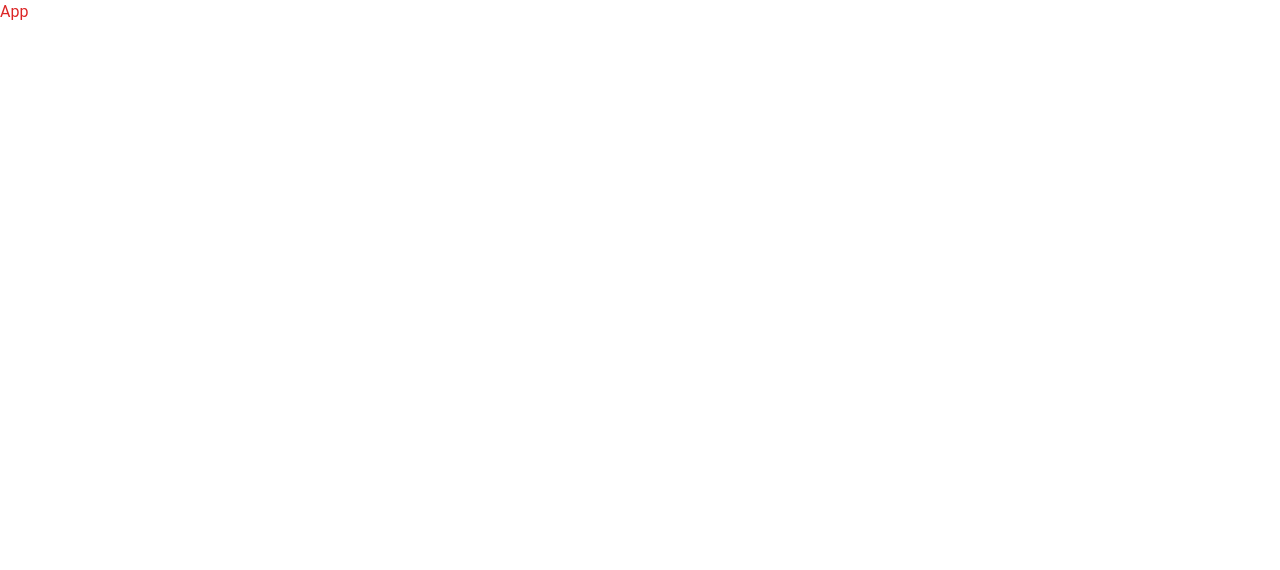
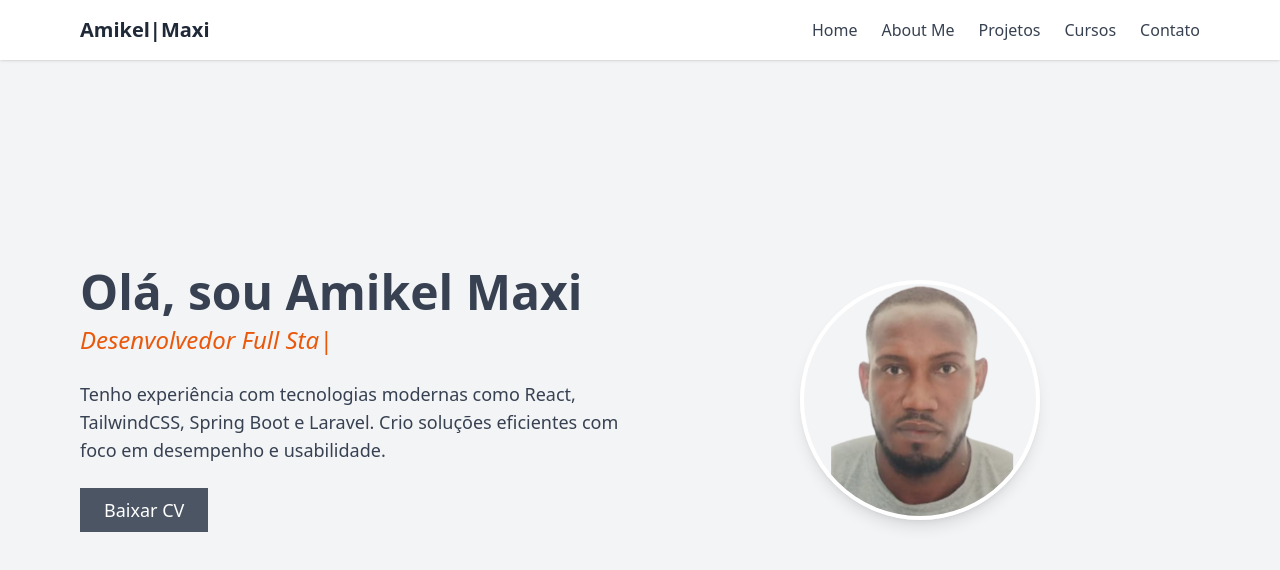
Before and after one commit to maxiamikel19/portfolio, a React (Vite) app: page / in a window 1280 px wide. Shown: the top 570 px of the page. Built offline with nearby package versions, Linux system fonts and the light colour scheme.

Commit message:
Impl Hero

```diff
--- a/src/App.jsx
+++ b/src/App.jsx
@@ -1,9 +1,11 @@
-import React from "react";
+import Navbar from "./components/Navbar";
+import Hero from "./components/Hero";
 
 const App = () => {
   return (
-    <div>
-      <h2 className="text-red-600">App</h2>
+    <div className="scroll-smooth">
+      <Navbar />
+      <Hero />
     </div>
   );
 };
--- /dev/null
+++ b/src/components/Hero.jsx
@@ -0,0 +1,39 @@
+import foto from "../assets/images/foto.png";
+import TypingTextAnimation from "./TypingTextAnimation";
+
+const Hero = () => {
+  return (
+    <section
+      id="home"
+      className="flex flex-col items-center justify-between min-h-screen px-6 py-20 bg-gray-100 md:flex-row md:px-20"
+    >
+      <div className="mb-10 text-center md:w-1/2 md:mb-0 md:text-left">
+        <h1 className="mb-2 text-4xl font-bold text-gray-700 md:text-5xl">
+          Olá, sou Amikel Maxi
+        </h1>
+        <TypingTextAnimation />
+        <p className="my-6 text-lg text-gray-700">
+          Tenho experi&ecirc;ncia com tecnologias modernas como React,
+          TailwindCSS, Spring Boot e Laravel. Crio soluções eficientes com foco
+          em desempenho e usabilidade.
+        </p>
+        <a
+          href="#"
+          className="inline-block px-6 py-2 text-lg text-white transition bg-gray-600 hover:bg-gray-500"
+        >
+          Baixar CV
+        </a>
+      </div>
+
+      <div className="flex justify-center md:w-1/2">
+        <img
+          src={foto}
+          alt="Foto do perfil"
+          className="object-cover border-4 border-white rounded-full shadow-lg w-60 h-60"
+        />
+      </div>
+    </section>
+  );
+};
+
+export default Hero;
--- /dev/null
+++ b/src/components/TypingTextAnimation.jsx
@@ -0,0 +1,26 @@
+import { TypeAnimation } from "react-type-animation";
+
+const TypingTextAnimation = () => {
+  return (
+    <TypeAnimation
+      sequence={[
+        "Desenvolvedor Full Stack",
+        3000,
+        "Front-end com React",
+        3000,
+        "Back-end com Java e Spring Boot",
+        3000,
+        "Back-end com PHP e Laravel",
+        3000,
+        "",
+        1000,
+      ]}
+      wrapper="span"
+      speed={10}
+      repeat={Infinity}
+      className="mb-16 text-xl italic text-orange-600 md:text-2xl"
+    />
+  );
+};
+
+export default TypingTextAnimation;
--- a/src/index.css
+++ b/src/index.css
@@ -1,7 +1,9 @@
+@import url("https://fonts.googleapis.com/css2?family=Roboto:wght@400;700&display=swap");
+
 @tailwind base;
 @tailwind components;
 @tailwind utilities;
 
-body {
-  font-family: "Roboto", sans-serif;
+html {
+  scroll-behavior: smooth;
 }
```
Also changed, not shown: public/ma.png (added).
